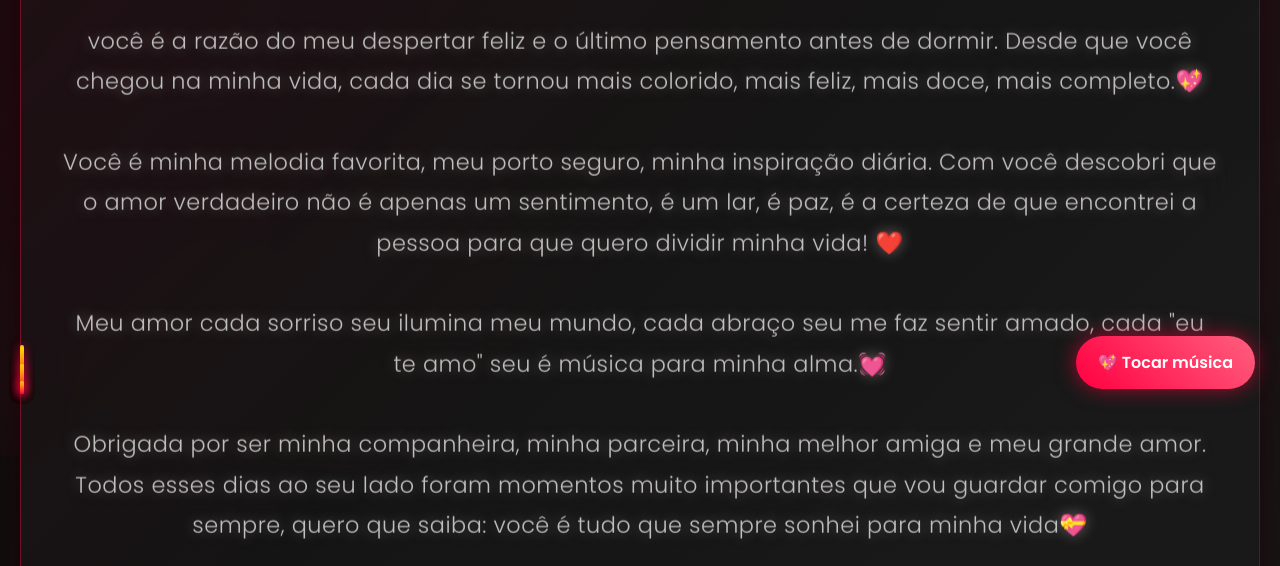
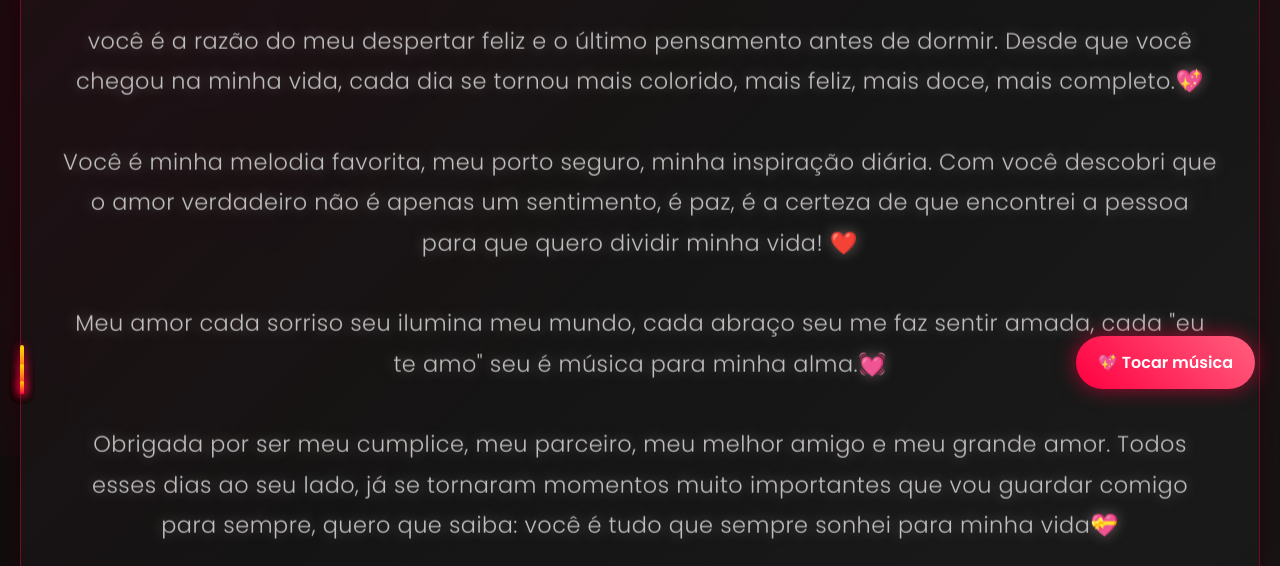
Before and after one commit to EsromLuiz/Para-M-e, a plain HTML site: page index.html in a window 1280 px wide. Shown: the part 386-952 px from the top of the page. Drawn offline with Linux system fonts and the light colour scheme.

Commit message:
Add files via upload

```diff
--- a/index.html
+++ b/index.html
@@ -731,11 +731,11 @@
             <div class="love-message">
                 <p>você é a razão do meu despertar feliz e o último pensamento antes de dormir. Desde que você chegou na minha vida, cada dia se tornou mais colorido, mais feliz, mais doce, mais completo.💖</p>
                 <br>
-                <p>Você é minha melodia favorita, meu porto seguro, minha inspiração diária. Com você descobri que o amor verdadeiro não é apenas um sentimento, é um lar, é paz, é a certeza de que encontrei a pessoa para que quero dividir minha vida! ❤️</p>
+                <p>Você é minha melodia favorita, meu porto seguro, minha inspiração diária. Com você descobri que o amor verdadeiro não é apenas um sentimento, é paz, é a certeza de que encontrei a pessoa para que quero dividir minha vida! ❤️</p>
                 <br>
-                <p>Meu amor cada sorriso seu ilumina meu mundo, cada abraço seu me faz sentir amado, cada "eu te amo" seu é música para minha alma.💓</p>
+                <p>Meu amor cada sorriso seu ilumina meu mundo, cada abraço seu me faz sentir amada, cada "eu te amo" seu é música para minha alma.💓</p>
                 <br>
-                <p>Obrigada por ser minha companheira, minha parceira, minha melhor amiga e meu grande amor. Todos esses dias ao seu lado foram momentos muito importantes que vou guardar comigo para sempre, quero que saiba: você é tudo que sempre sonhei para minha vida💝</p>
+                <p>Obrigada por ser meu cumplice, meu parceiro, meu melhor amigo e meu grande amor. Todos esses dias ao seu lado, já se tornaram momentos muito importantes que vou guardar comigo para sempre, quero que saiba: você é tudo que sempre sonhei para minha vida💝</p>
             </div>
 
             <button class="surprise-btn" onclick="showSurprise()">
@@ -770,11 +770,11 @@
                 <br>
                 <p>É, Veigh sempre esteve certo quando mostrou que até o silêncio pode ser amor.</p>
                 <br>
-                <p>É, Ana Vitória sempre esteve certo quando cantou que leveza também é amor.</p>
+                <p>É, Ana Vitória sempre esteve certa quando cantou que leveza também é amor.</p>
                 <br>
                 <p>É, Gilberto Gil sempre esteve certo quando mostrou que o amor é o som mais bonito do mundo.</p>
                 <br>
-                <p>E sou eu que sempre estive certo quando disse que ela seria pra vida toda. 💞</p>
+                <p>E sou eu que sempre estive certo quando disse que ele seria pra vida toda. Amo Tu Bebê! 💞</p>
             </div>
         </main>
 
```
